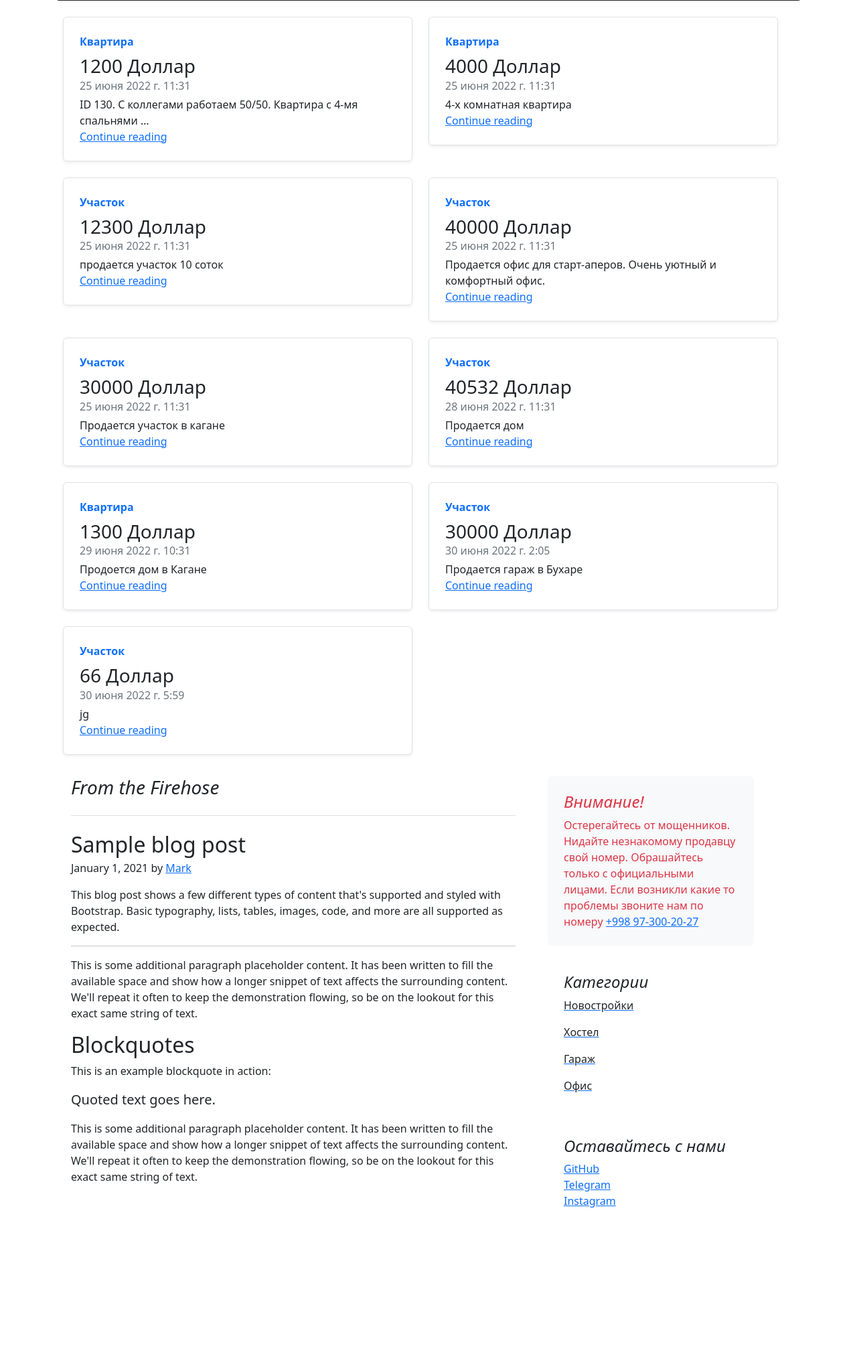
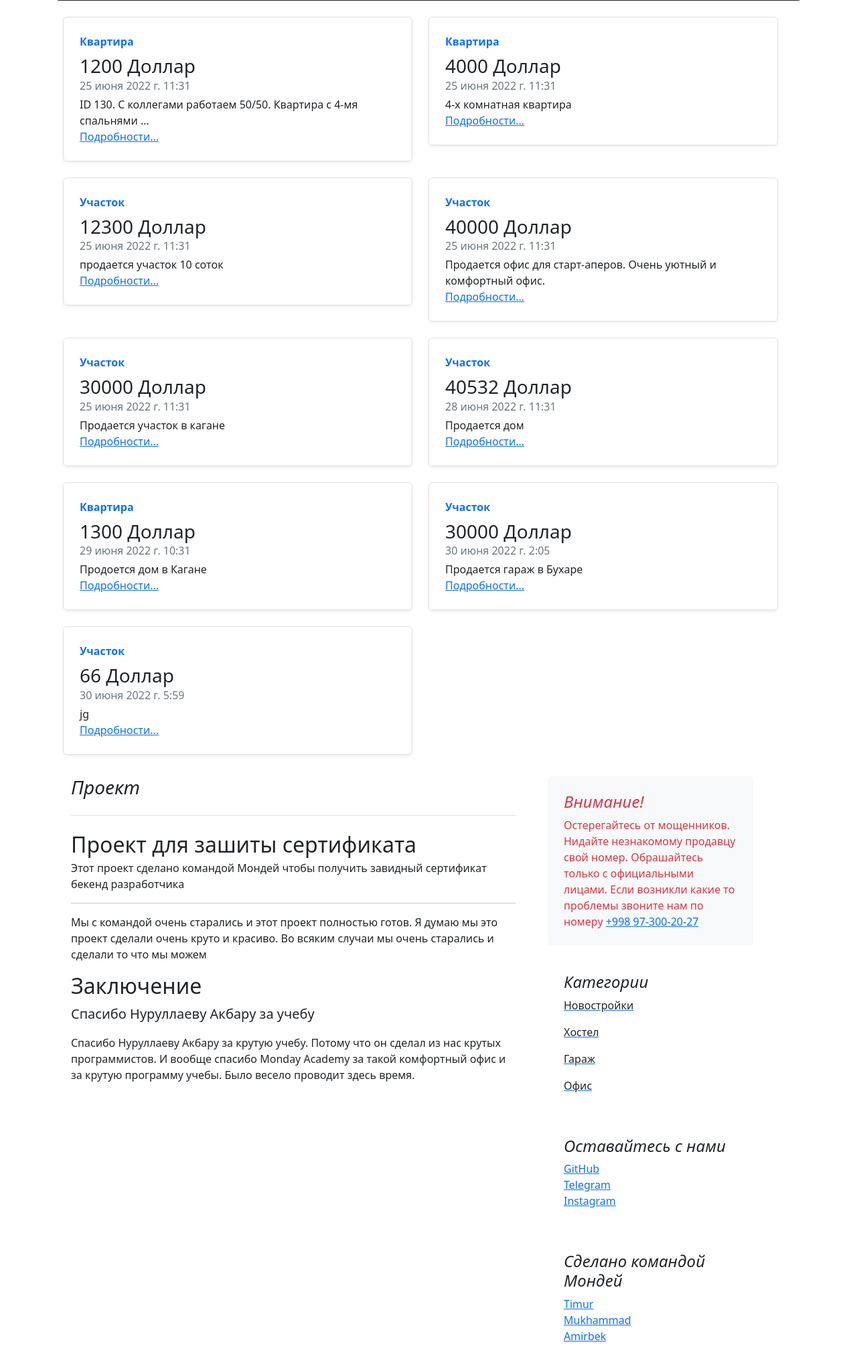
Before and after one commit to begmatovTimur/HomeClick, a Django app: page / in a window 1280 px wide. Shown: the part 343-2390 px from the top of the page at 67% size. Before the commit the page ends 2146 px from the top, so only its background shows below. Run offline with Django 4.2, Linux system fonts and the light colour scheme; a user stored in the database is signed in; data comes from the database, SQL or seed files in the repository; both versions use the stored data as it was after the commit.

Commit message:
Change project

```diff
--- a/main/templates/estate_detail.html
+++ b/main/templates/estate_detail.html
@@ -33,7 +33,8 @@
         </div>
 
       {% for photo in photos.all %}
-        <div class="text-center">
+        <div class="img-thumbnail text-center container">
+          <p class="h3 mt-3">Фото недвижемости</p>
           <img src="{{ photo.img.url }}" alt="">
         </div>
       {% endfor %}
--- a/main/templates/index.html
+++ b/main/templates/index.html
@@ -21,7 +21,7 @@
                 <h3 class="mb-0">{{ estate.price }}  {{ estate.currency }}</h3>
                 <div class="mb-1 text-muted">{{ estate.created_date }}</div>
                 <p class="card-text mb-auto">{{ estate.description | truncatewords:10 }}</p>
-                <a href="{% url 'estate_detail' estate.id %}" class="stretched-link">Continue reading</a>
+                <a href="{% url 'estate_detail' estate.id %}" class="stretched-link">Подробности...</a>
               </div>
                 <div class="col-auto d-none d-lg-block">
 
@@ -35,22 +35,20 @@
       <div class="row g-5 container">
         <div class="col-md-8">
           <h3 class="pb-4 mb-4 fst-italic border-bottom">
-            From the Firehose
+              Проект
           </h3>
 
           <article class="blog-post">
-            <h2 class="blog-post-title mb-1">Sample blog post</h2>
-            <p class="blog-post-meta">January 1, 2021 by <a href="#">Mark</a></p>
+            <h2 class="blog-post-title mb-1">Проект для зашиты сертификата</h2>
 
-            <p>This blog post shows a few different types of content that's supported and styled with Bootstrap. Basic typography, lists, tables, images, code, and more are all supported as expected.</p>
+            <p>Этот проект сделано командой Мондей чтобы получить завидный сертификат бекенд разработчика</p>
             <hr>
-            <p>This is some additional paragraph placeholder content. It has been written to fill the available space and show how a longer snippet of text affects the surrounding content. We'll repeat it often to keep the demonstration flowing, so be on the lookout for this exact same string of text.</p>
-            <h2>Blockquotes</h2>
-            <p>This is an example blockquote in action:</p>
+            <p>Мы с командой очень старались и этот проект полностью готов. Я думаю мы это проект сделали очень круто и красиво. Во всяким случаи мы очень старались и сделали то что мы можем</p>
+            <h2>Заключение</h2>
             <blockquote class="blockquote">
-              <p>Quoted text goes here.</p>
+              <p>Спасибо Нуруллаеву Акбару за учебу</p>
             </blockquote>
-            <p>This is some additional paragraph placeholder content. It has been written to fill the available space and show how a longer snippet of text affects the surrounding content. We'll repeat it often to keep the demonstration flowing, so be on the lookout for this exact same string of text.</p>
+            <p>Спасибо Нуруллаеву Акбару за крутую учебу. Потому что он сделал из нас крутых программистов. И вообще спасибо Monday Academy за такой комфортный офис и за крутую программу учебы. Было весело проводит здесь время.</p>
           </article>
         </div>
 
@@ -86,6 +84,15 @@
                 <li><a href="https://www.instagram.com/monday.academy/">Instagram</a></li>
               </ol>
             </div>
+
+            <div class="p-4">
+              <h4 class="fst-italic">Сделано командой Мондей</h4>
+              <ol class="list-unstyled">
+                <li><a href="https://www.instagram.com/begmatov_timur_07/">Timur</a></li>
+                <li><a href="https://www.instagram.com/_muhachik_/">Mukhammad</a></li>
+                <li><a href="https://www.instagram.com/tt_amir_zolotoy4/">Amirbek</a></li>
+              </ol>
+            </div>
           </div>
         </div>
       </div>
@@ -110,7 +117,7 @@
               <h3 class="mb-0">{{ estate.price }}  {{ estate.currency }}</h3>
               <div class="mb-1 text-muted">{{ estate.created_date }}</div>
               <p class="card-text mb-auto">{{ estate.description | truncatewords:10 }}</p>
-              <a href="{% url 'authentication' %}" class="stretched-link">Continue reading</a>
+              <a href="{% url 'authentication' %}" class="stretched-link">Подробности...</a>
             </div>
               <div class="col-auto d-none d-lg-block">
                 <svg class="bd-placeholder-img" width="200" height="250" xmlns="http://www.w3.org/2000/svg" role="img" aria-label="Placeholder: Thumbnail" preserveAspectRatio="xMidYMid slice" focusable="false"><title>Placeholder</title><rect width="100%" height="100%" fill="#55595c"></rect><text x="50%" y="50%" fill="#eceeef" dy=".3em">Thumbnail</text></svg>
@@ -124,22 +131,20 @@
     <div class="row g-5 container">
       <div class="col-md-8">
         <h3 class="pb-4 mb-4 fst-italic border-bottom">
-          From the Firehose
+            Проект
         </h3>
 
         <article class="blog-post">
-          <h2 class="blog-post-title mb-1">Sample blog post</h2>
-          <p class="blog-post-meta">January 1, 2021 by <a href="#">Mark</a></p>
+          <h2 class="blog-post-title mb-1">Проект для зашиты сертификата</h2>
 
-          <p>This blog post shows a few different types of content that's supported and styled with Bootstrap. Basic typography, lists, tables, images, code, and more are all supported as expected.</p>
+          <p>Этот проект сделано командой Мондей чтобы получить завидный сертификат бекенд разработчика</p>
           <hr>
-          <p>This is some additional paragraph placeholder content. It has been written to fill the available space and show how a longer snippet of text affects the surrounding content. We'll repeat it often to keep the demonstration flowing, so be on the lookout for this exact same string of text.</p>
-          <h2>Blockquotes</h2>
-          <p>This is an example blockquote in action:</p>
+          <p>Мы с командой очень старались и этот проект полностью готов. Я думаю мы это проект сделали очень круто и красиво. Во всяким случаи мы очень старались и сделали то что мы можем</p>
+          <h2>Заключение</h2>
           <blockquote class="blockquote">
-            <p>Quoted text goes here.</p>
+            <p>Спасибо Нуруллаеву Акбару за учебу</p>
           </blockquote>
-          <p>This is some additional paragraph placeholder content. It has been written to fill the available space and show how a longer snippet of text affects the surrounding content. We'll repeat it often to keep the demonstration flowing, so be on the lookout for this exact same string of text.</p>
+          <p>Спасибо Нуруллаеву Акбару за крутую учебу. Потому что он сделал из нас крутых программистов. И вообще спасибо Monday Academy за такой комфортный офис и за крутую программу учебы. Было весело проводит здесь время.</p>
         </article>
       </div>
 
```
Also changed, not shown: main/templates/account.html (+47 -5 lines), main/templates/base.html (+5 -15 lines), main/templates/category_detail.html (+6 -2 lines), db.sqlite3, media/image.jfif (added).
